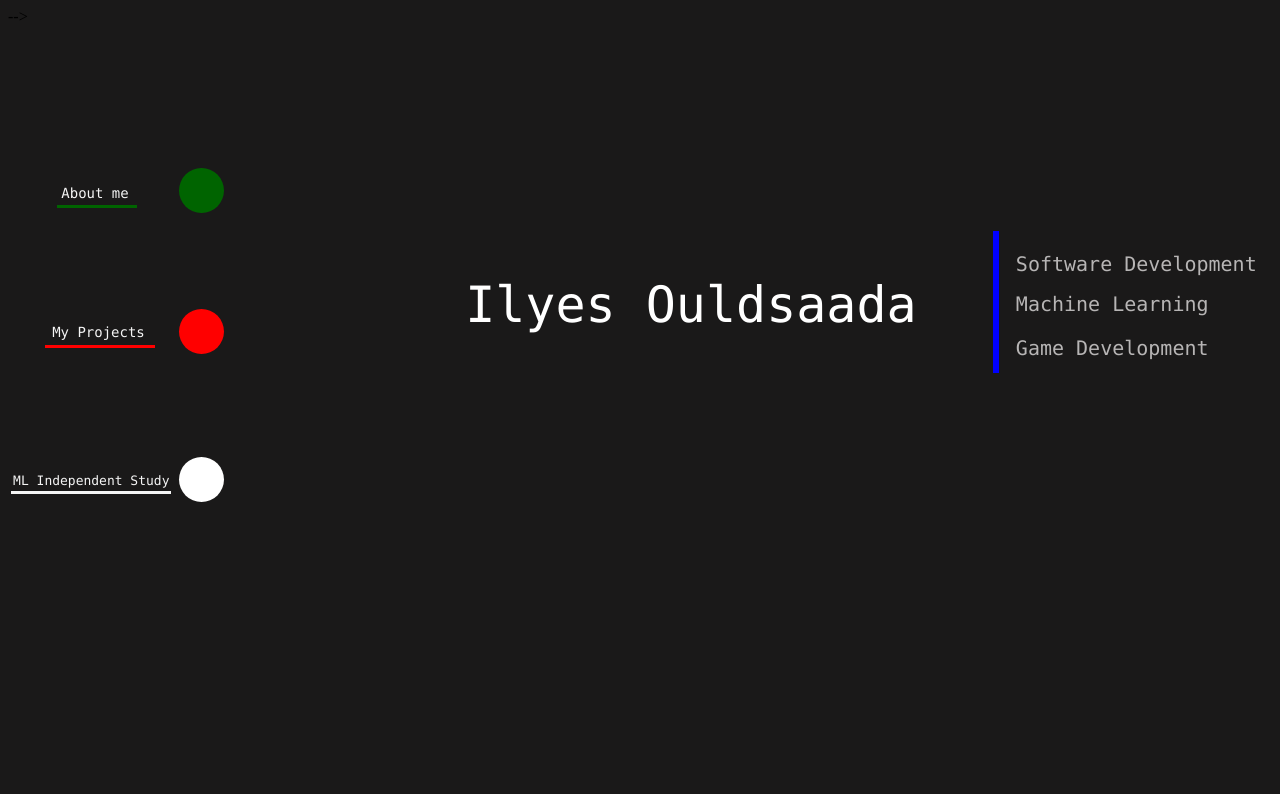
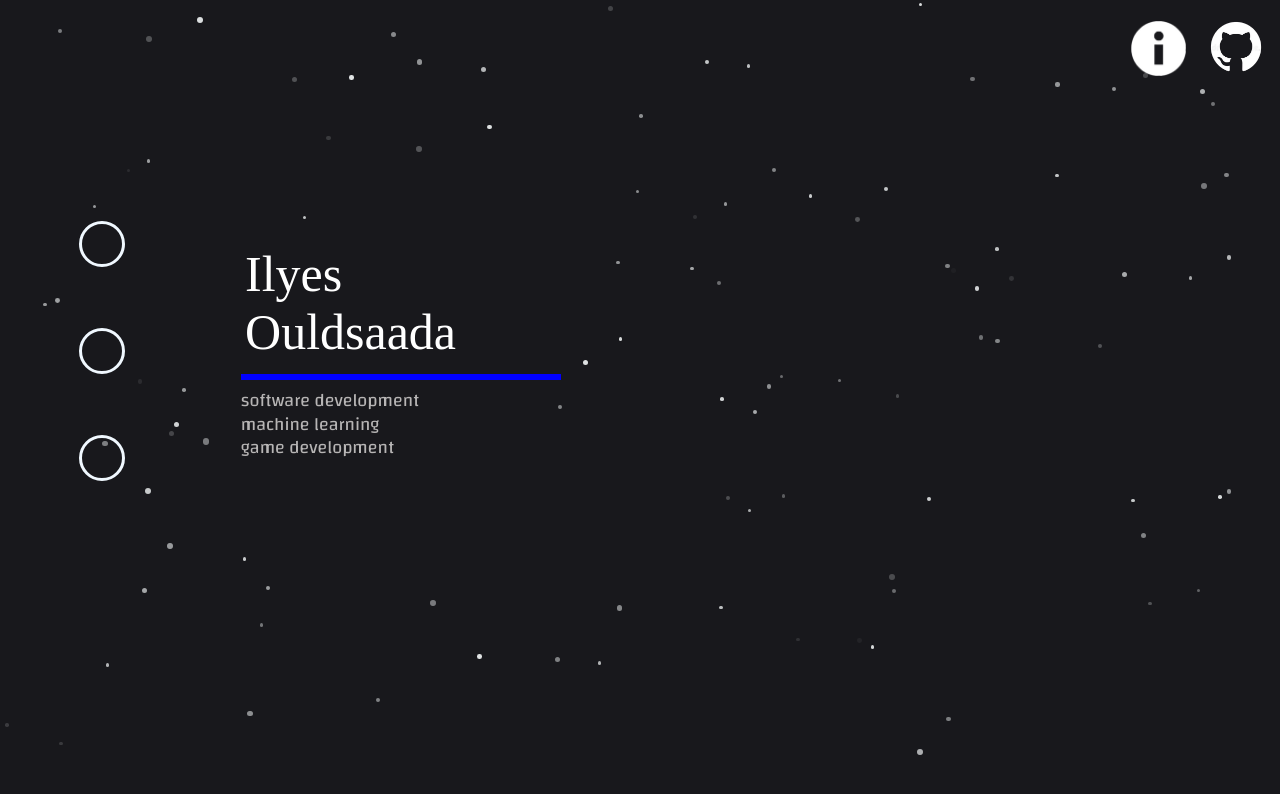
Before and after one commit to IlyesOul/portfolio_site, a plain HTML site: page index.html in a window 1280 px wide. Drawn offline with Linux system fonts and the light colour scheme; a web font is replaced by a local one.

Commit message:
Home page revamped

```diff
--- /dev/null
+++ b/functionality.js
@@ -0,0 +1,37 @@
+window.onload = function generateStars() {
+    for (let i = 0; i <= 100; i++) {
+        var star = document.createElement("div");
+        star.setAttribute('id', 'customDiv');
+        star.setAttribute('class', 'blink');
+
+        let gen_number = Math.floor(Math.random() * (300 - 100 + 1))+200;
+        star.style.width = (window.innerWidth / gen_number) + "px";
+        star.style.height = (window.innerWidth / gen_number) + "px";
+
+        // Generate blink time
+        let blink_time = Math.random() * 5 +2;
+        star.style.animation = `blinker ${blink_time}s linear infinite`;
+
+        star.style.position = "absolute";
+        star.style.backgroundColor = "#E6E9EA";
+        star.style.borderRadius = "50%";
+        star.style.textDecoration = "none";
+
+        // Random position within the viewport
+        let posX = Math.random()* (window.innerWidth-50)
+        let posY = Math.random() * (window.innerHeight-50)
+
+        // Randomize until star is out of box
+         while ((posX < window.innerWidth / 2.3 && posX > window.innerWidth / 5.5)&&(posY > window.innerHeight / 2.9 && posY < window.innerHeight / 1.5)) {
+              posX = Math.random() * (window.innerWidth - 50);
+              posY = Math.random() * (window.innerHeight - 50);
+          }
+
+        star.style.left = posX + "px";
+        star.style.top = posY + "px";
+
+        document.body.appendChild(star);
+
+        console.log(i);
+    }
+};
--- a/index.html
+++ b/index.html
@@ -4,50 +4,69 @@
         <link rel="icon" type="image/x-icon" href="Images//Favicon.png">
         <title>Ilyes's Portfolio</title>
         <link rel = "stylesheet" type = "text/css"href = "style.css" />
+        <script src="functionality.js"></script>
+
         <meta name="viewport" content="width=device-width, initial-scale=1.0">
+        <link href='https://fonts.googleapis.com/css?family=Martian Mono' rel='stylesheet'>
+        <link href="https://fonts.googleapis.com/css2?family=Changa:wght@400;700&display=swap" rel="stylesheet">
     </head>
 
-     <body style = "background-color:rgb(26, 25, 25)">
+     <body style="background-color: #18181C;">
 
     <div class = "intro_grid">
         <!--Side Cirlces-->
-        <a href = "aboutme.html" class = "green-circle-button" title="About Ilyes"></a>
+        <a href = "aboutme.html" class = "transculent_circle" title=" About Ilyes"></a>
         <!--<div class = "green_circle"><a href="aboutme.html"  target = "_blank" style = "color:darkgreen; margin-left:calc(100vw/128); scale: (100vw); font-size: calc(100vw)px;">_</a><div class="tooltip" style = "margin-left: calc(100vw/120);">_
             <span class="tooltiptext">About Ilyes</span>
            </div></div>-->
 
-        <a href = "projects.html" class = "red-circle-button"  title="My Projects"></a>
-           <!--<a href = "projects.html" class = "red-circle-button" target="_blank"></a>-->
+        <a href = "projects.html" class = "transculent_circle"  title=" My Projects" style = "margin-top:calc(100vw/4);"></a>
+           <!--<a href = "projects.html" class = "red-circle-button" arget="_blank"></a>-->
         <!--<div class = "red_circle" ><a href="projects.html" target = "_blank" style = "color:red; margin-left:calc(100vw/128); scale: (4, 2); font-size: calc(100vw/37.647)px;">_</a><div class="tooltip" style = "margin-left: calc(100vw/120);">_
             <span class="tooltiptext">My Projects</span>
            </div></div>-->
-        <a href = "independent.html" class = "white-circle-button"  title="ML Study  "></a>
+        <a href = "independent.html" class = "transculent_circle"  title="ML Independent Study" style = "margin-top:calc(100vw/3);"></a>
         <!--<div class = "white_circle"><a href="independent.html" target = "_blank" style = "color:white; margin-left:calc(100vw/128); scale: (4, 2); font-size: calc(100vw/37.647)px;">_</a><div class="tooltip" style = "margin-left: calc(100vw/120);">_
             <span class="tooltiptext">My Machine Learning Independent Study</span>
            </div></div>-->
 
 
-        <div class = "title" style = "position:absolute; left:calc(100vw/2.8); top:calc(100vw/2.8)">
+        <div class = "title" style = "position:absolute; left:calc(100vw/5.4); top:calc(100vw/3); width:calc(100vw/250)">
             Ilyes Ouldsaada
         </div>
 
+        <a href="https://github.com/IlyesOul" class="image-link">
+            <img src="Images/github.png" alt="My GitHub" style="position:absolute;width:calc(100vw/10); left:calc(100vw/1.1); top:calc(-100vw/50)">
+        </a>
+
+        <div class="hover-container" style = "position:absolute; left:calc(100vw/1.14); top:calc(100vw/100)">
+            <div class="info">
+                This website was built from scratch using HTML, CSS, and JS; it is hosted by a Github repository!
+            </div>
+            <img src="Images/information.png" style = "width:calc(100vw/23); height: calc(100vw/23);" alt="About this website" class="hover-effect">
+            </div>
 
         <div class = "blue_bar"></div>
 
 
-        <div class = "intro_text" style = "top:calc(100vw/5.25);">
-            Software Development
+        <div class = "intro_text" style = "top:calc(100vw/3.4);">
+            software development
         </div>
-        <div class = "intro_text" style = "top:calc(100vw/4.5);">
-            Machine Learning
+        <div class = "intro_text" style = "top:calc(100vw/3.2);">
+            machine learning
         </div>
-       <div class = "intro_text" style = "top:calc(100vw/3.9)">
-            Game Development
+       <div class = "intro_text" style = "top:calc(100vw/3.025)">
+            game development
         </div>
 
 
 
-     <div class = "instruction_text">
+        <!-- <div class = "blue_bar" style = "width:calc(100vw/213.33);
+    height: calc(100vw/4); left:calc(100vw/3)"></div> -->
+
+
+
+     <!-- <div class = "instruction_text">
         About me
     </div>
 
@@ -65,5 +84,7 @@
 
     <div class = "instruction_bar" style = "left:calc(100vw/500);top: calc(100vw/2.65); width:calc(100vw/8); background-color:whitesmoke "></div>-->
     </div>
+
+
     </body>
 </html>
--- a/style.css
+++ b/style.css
@@ -218,6 +218,34 @@ a:visited{
     transition: all 0.5s;
 }
 
+.transculent_circle
+{
+    border-radius: 50%;
+    margin-left:calc(100vw/18);
+    width: calc(100vw/32);
+    height: calc(100vw/32);
+    background-color:transparent;
+    margin-top:calc(100vw/6);
+    border-color:aliceblue;
+    border-style: solid;
+    position:absolute;
+    transition: background-color .25s ease-in-out;
+}
+
+.transculent_circle:hover {
+    background-color:aliceblue
+}
+
+.transculent_circle :hover .white_text
+{
+    opacity: 1;
+}
+
+.white_text{
+    opacity: 0;
+    transition:  0s;
+}
+
 .red_circle
 {
     border-radius: 50%;
@@ -240,21 +268,87 @@ a:visited{
 
 .title
 {
-    font-family: "Lucida Console", "Courier New", monospace;
+    font-family: 'Martian Mono';
     margin-top:calc(-100vw/6.7638);
     color:white;
     font-size: calc(100vw/25.6);
 }
 
+/* Basic styling for the image */
+.image-link img {
+    width: 300px; /* Adjust as needed */
+    transition: transform 0.3s ease, filter 0.3s ease;
+}
+
+/* Hover effect */
+.image-link:hover img {
+    transform: scale(1.1); /* Slightly zoom in */
+    filter: brightness(2); /* Darken the image */
+}
+
+/* Optional: Style the anchor tag itself */
+.image-link {
+    display: inline-block;
+    text-decoration: none;
+    border: 2px solid transparent;
+    transition: border-color 0.3s ease;
+}
+
+.image-link:hover {
+    border-color: #000; /* Add a border on hover */
+}
+
+/* Container to hold the image and info */
+.hover-container {
+    position: relative;
+    display: inline-block;
+}
+
+/* Basic styling for the image */
+.hover-effect {
+    width: 300px; /* Adjust as needed */
+    transition: transform 0.3s ease, filter 0.3s ease;
+}
+
+/* Hidden info initially */
+.hover-container .info {
+    font-family: 'Changa', sans-serif;
+    display: none;
+    position: absolute;
+    top: calc(100vw/20);
+    width:calc(100vw/5);
+    left: calc(-100vw/10);
+    background-color: rgba(68, 66, 66, 0.7);
+    color: white;
+    padding: 10px;
+    width: 500%;
+    box-sizing: border-box;
+    z-index: 10;
+    font-size:small;
+    border-radius: 5%;
+}
+
+/* Hover effect */
+.hover-container:hover .hover-effect {
+    transform: scale(1.1); /* Slightly zoom in */
+    filter: brightness(1.2); /* Brighten the image */
+}
+
+/* Display the info on hover */
+.hover-container:hover .info {
+    display: block;
+}
+
+
 
 .blue_bar
 {
     position:absolute;
-    width:calc(100vw/213.33);
-    height: calc(100vw/9);
+    height:calc(100vw/213.33);
+    width: calc(100vw/4);
     background-color:blue;
-    left:calc(100vw/1.3);
-    top:calc(100vw/5.75);
+    left:calc(100vw/5.5);
+    top:calc(100vw/3.5);
 }
 
 .green_bar
@@ -287,10 +381,27 @@ a:visited{
 .intro_text
 {
     position:absolute;
-    font-family: "Lucida Console", "Courier New", monospace;;
-    font-size:calc(100vw/64);
+    font-family: 'Changa', sans-serif;
+    font-size:large;
     color:rgb(183, 181, 181);
-    left:calc(100vw/1.27);
+    left:calc(100vw/5.5);
+}
+
+.blink
+{
+    position:absolute;
+    width:calc(100vw/200);
+    height:calc(100vw/200);
+    animation: blinker 1.5s linear infinite;
+    background-color: #E6E9EA;
+    border-radius: 50%;
+    text-decoration: none;
+}
+
+@keyframes blinker {
+    50% {
+        opacity: 0;
+    }
 }
 
 .learn_more_box
@@ -302,7 +413,7 @@ a:visited{
     color:rgb(157, 3, 3);
     margin-top:55px;
     margin-left:275px;
-    font-family: '"Lucida Console", "Courier New", monospace;';
+    font-family: '"'Martian Mono';';
     width:150px;
     text-align:center;
     height:35px;
@@ -336,7 +447,7 @@ li {
     list-style:square;
     margin-left:calc(100vw/42.7);
     margin-top:calc(100vw/28.4);
-    font-family: '"Lucida Console", "Courier New", monospace;';
+    font-family: '"'Martian Mono';';
     font-size:calc(100vw/64);
     color:rgb(183, 181, 181);
     margin-right:calc(100vw/1.41)
```
Also changed, not shown: Images/github.png (added), Images/github.svg (added), Images/information.png (added), Images/space_background.jpg (added), Images/space_background.png (added), Images/sparse_background.avif (added), Images/sparse_background_black.avif (added).
